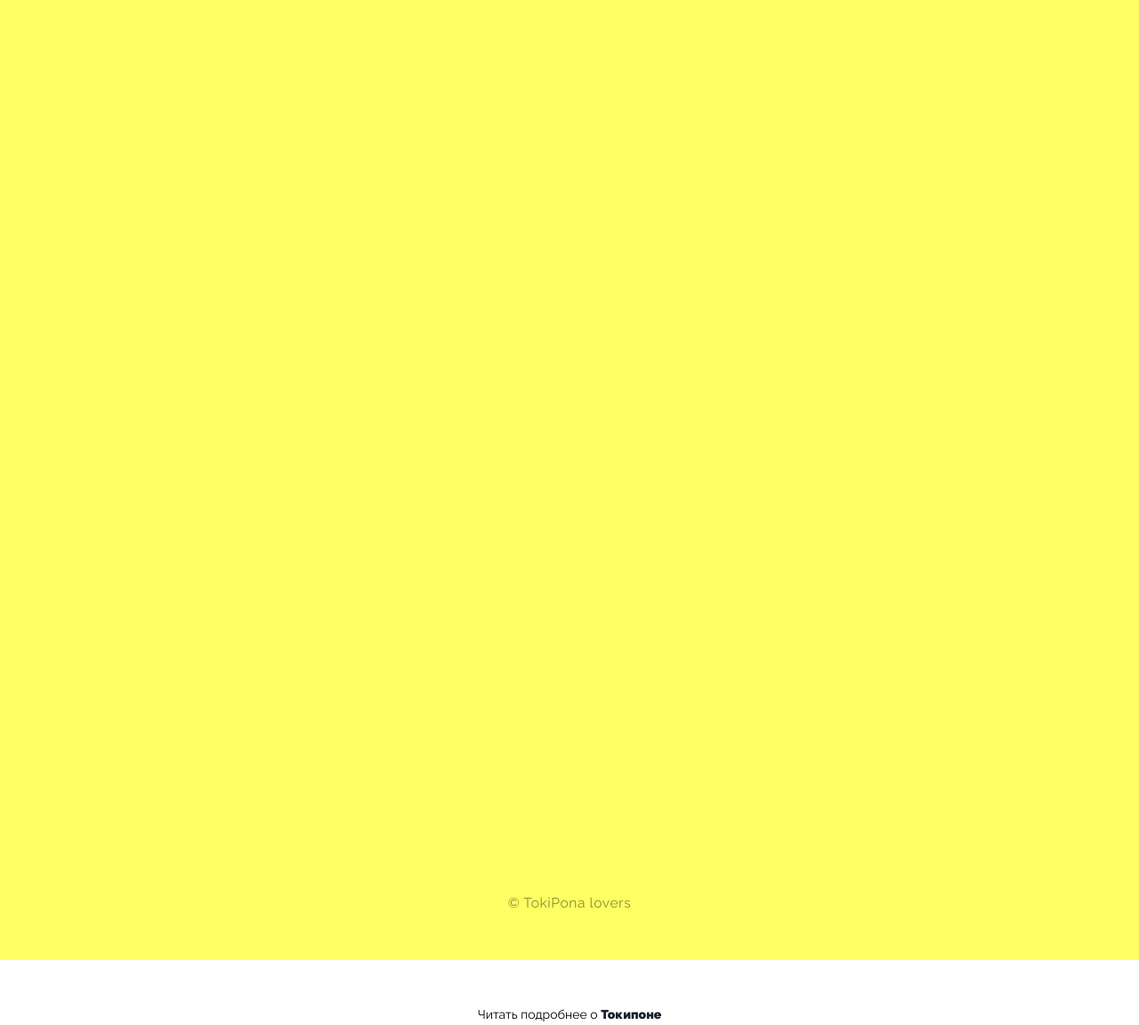
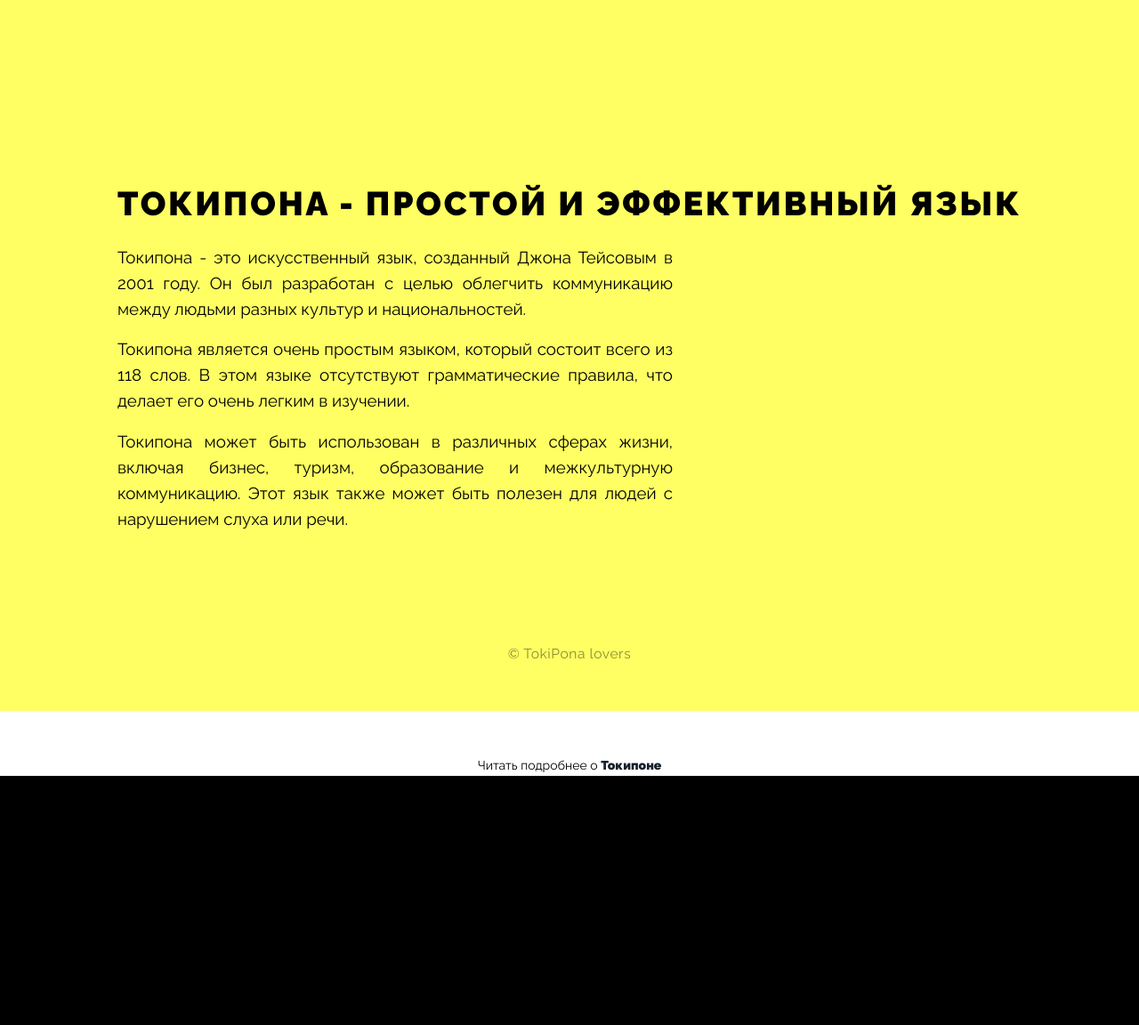
Before and after one commit to NotBioWaste905/toki-pona-translator, a Flask app: page / in a window 1280 px wide; the page is wider, and only the part inside the window is pictured. Shown: the part 860-2012 px from the top of that part at 89% size. After the commit the page ends 1732 px from the top of that part, so only its background shows below. Run offline with Flask 3, Linux system fonts and the light colour scheme.

Commit message:
remade textbox

```diff
--- a/website/static/css/main.css
+++ b/website/static/css/main.css
@@ -53,15 +53,18 @@
     height: 100vh;
     display: flex;
     align-items: center;
+    /* align-self: center; */
     justify-content: center;
     text-align: center;
     overflow: hidden;
     position: relative;
+    will-change: transform;
 }
 .layer {
     height: 100%;
     width: 100%;
     position: absolute;
+    align-self: center;
     background-size: cover;
     background-position: center;
     will-change: transform;
@@ -100,12 +103,13 @@
     min-height: 100vh;
     background-size: cover;
     background-position: center;
+    background-color: #ffff63;
     color: black;
     display: flex;
     justify-content: center;
     align-items: center;
     position: relative;
-	text-align: center;
+	text-align: justify;
 	/* Update: */
 	top: -1px;
 	z-index: 10;
--- a/website/templates/home.html
+++ b/website/templates/home.html
@@ -25,14 +25,15 @@
                 </div>
             </header>
 
-            <article class="main-article" style="background-image"> <img src="{{ url_for('static', filename='img/bg_yellow.png') }}">
-                <div class="main-article__content">
+            <article class="main-article" style="background-image">
+                    <div class="main-article__content">
                     <h1 class="main-article__header">Токипона - простой и эффективный язык</h1>
                     <p class="main-article__paragraph">Токипона - это искусственный язык, созданный Джона Тейсовым в 2001 году. Он был разработан с целью облегчить коммуникацию между людьми разных культур и национальностей.</p>
                     <p class="main-article__paragraph">Токипона является очень простым языком, который состоит всего из 118 слов. В этом языке отсутствуют грамматические правила, что делает его очень легким в изучении.</p>
                     <p class="main-article__paragraph">Токипона может быть использован в различных сферах жизни, включая бизнес, туризм, образование и межкультурную коммуникацию. Этот язык также может быть полезен для людей с нарушением слуха или речи.</p>
                 </div>
-                <div class="copy">© TokiPona lovers</div>
+
+            <div class="copy">© TokiPona lovers</div>
             </article>
         </div>
     </div>
```
